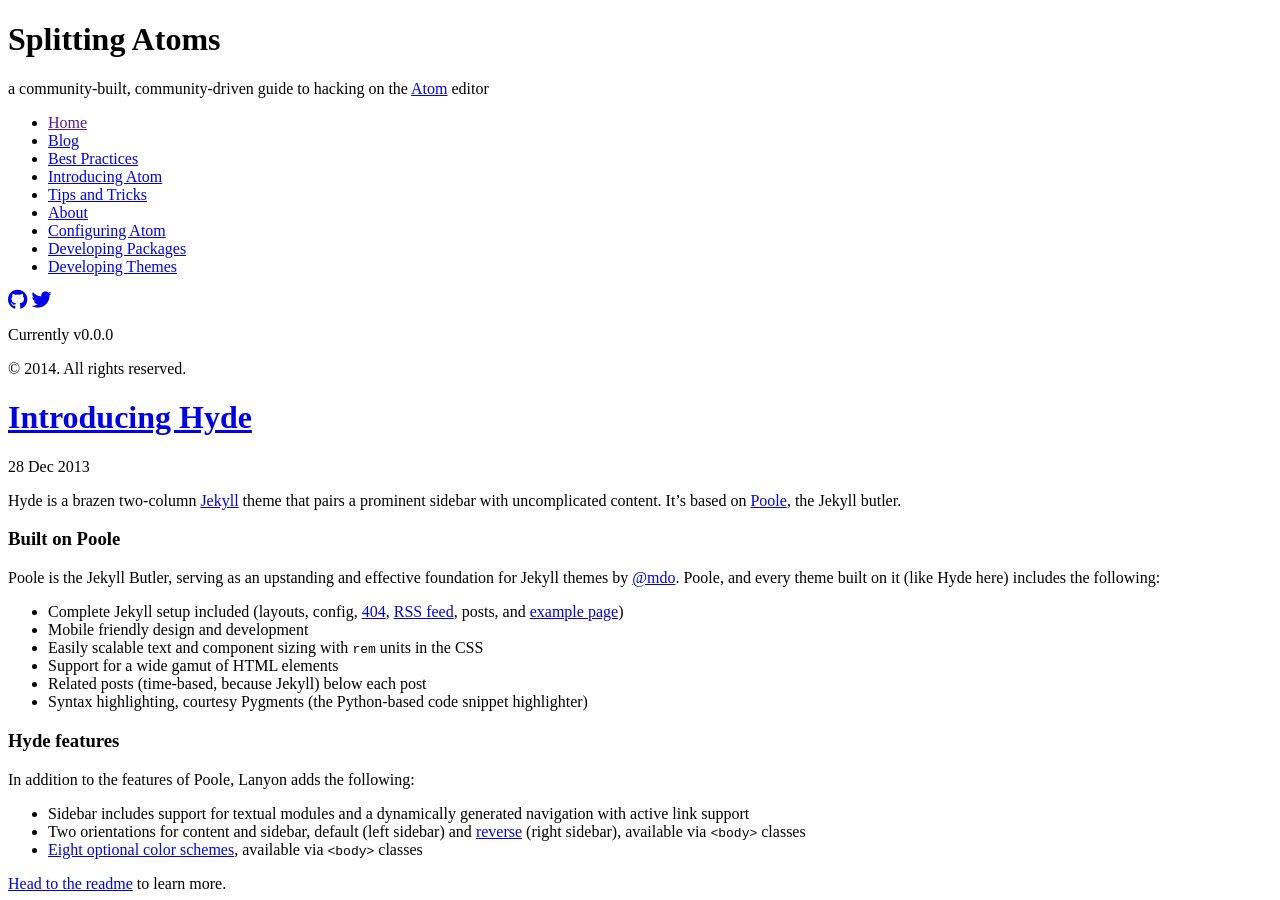
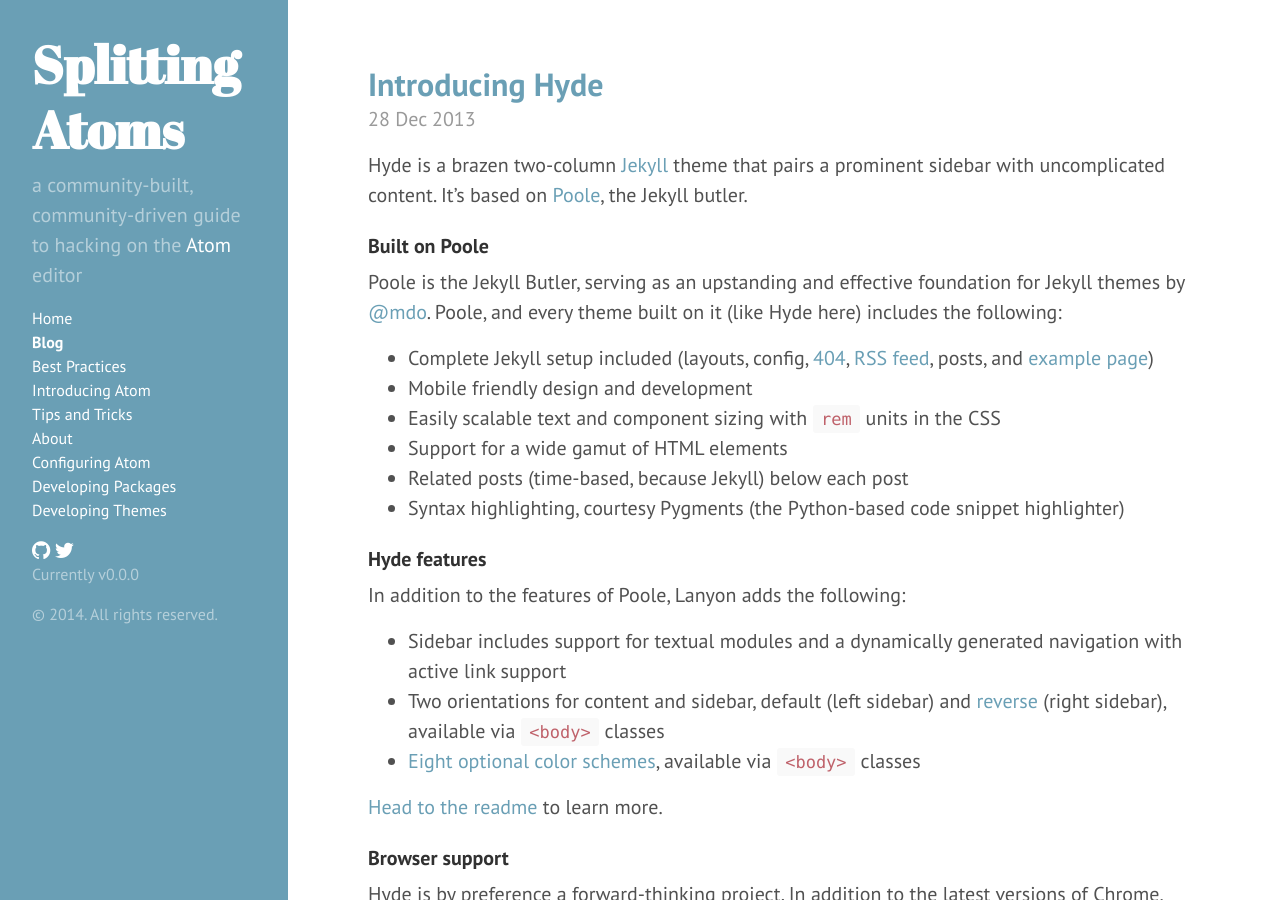
Before and after one commit to jbranchaud/splitting-atoms, a Jekyll site: the page built from blog/index.html, in a window 1280 px wide and 900 px high. Built offline with Jekyll 4.4.1, drawn with Linux system fonts in a browser that asks for light colours; nearby versions of some CDN libraries; library files that are not in the unit come from our copies; Markdown is read by kramdown in place of the engine named in the settings; the list of posts is cut into pages by our own code.

Commit message:
Setting the github pages URL as the baseurl and then adding absolute path slashes everywhere. Now locally it can be run with --baseurl=. This solution is based off of http://stackoverflow.com/questions/14322329/site-root-github-pages-vs-jekyll-server

```diff
--- a/_config.yml
+++ b/_config.yml
@@ -2,7 +2,7 @@
 markdown:         redcarpet
 pygments:         true
 
-baseurl:          ""
+baseurl:          "http://jbranchaud.github.io/splitting-atoms"
 
 # Permalinks
 #permalink:        pretty
--- a/_includes/head.html
+++ b/_includes/head.html
@@ -14,17 +14,17 @@
   </title>
 
   <!-- CSS -->
-  <link rel="stylesheet" href="{{ site.baseurl }}bower_components/font-awesome-css/css/font-awesome.css">
-  <link rel="stylesheet" href="{{ site.baseurl }}public/css/poole.css">
-  <link rel="stylesheet" href="{{ site.baseurl }}public/css/syntax.css">
-  <link rel="stylesheet" href="{{ site.baseurl }}public/css/hyde.css">
-  <link rel="stylesheet" href="{{ site.baseurl }}public/css/main.css">
+  <link rel="stylesheet" href="{{ site.baseurl }}/bower_components/font-awesome-css/css/font-awesome.css">
+  <link rel="stylesheet" href="{{ site.baseurl }}/public/css/poole.css">
+  <link rel="stylesheet" href="{{ site.baseurl }}/public/css/syntax.css">
+  <link rel="stylesheet" href="{{ site.baseurl }}/public/css/hyde.css">
+  <link rel="stylesheet" href="{{ site.baseurl }}/public/css/main.css">
   <link rel="stylesheet" href="http://fonts.googleapis.com/css?family=PT+Sans:400,400italic,700|Abril+Fatface">
 
   <!-- Icons -->
-  <link rel="apple-touch-icon-precomposed" sizes="144x144" href="{{ site.baseurl }}public/apple-touch-icon-144-precomposed.png">
-                                 <link rel="shortcut icon" href="{{ site.baseurl }}public/favicon.ico">
+  <link rel="apple-touch-icon-precomposed" sizes="144x144" href="{{ site.baseurl }}/public/apple-touch-icon-144-precomposed.png">
+                                 <link rel="shortcut icon" href="{{ site.baseurl }}/public/favicon.ico">
 
   <!-- RSS -->
-  <link rel="alternate" type="application/rss+xml" title="RSS" href="{{ site.baseurl }}atom.xml">
+  <link rel="alternate" type="application/rss+xml" title="RSS" href="{{ site.baseurl }}/atom.xml">
 </head>
--- a/_includes/sidebar.html
+++ b/_includes/sidebar.html
@@ -7,10 +7,10 @@
 
     <ul class="sidebar-nav">
       <li class="sidebar-nav-item{% if page.title == "Home" %} active{% endif %}">
-        <a href="{{ site.baseurl }}">Home</a>
+        <a href="{{ site.baseurl }}/">Home</a>
       </li>
       <li class="sidebar-nav-item{% if page.title == "Blog" %} active{% endif %}">
-        <a href="{{ site.baseurl }}blog/index.html">Blog</a>
+        <a href="{{ site.baseurl }}/blog/">Blog</a>
       </li>
 
       {% comment %}
--- a/blog/index.html
+++ b/blog/index.html
@@ -21,15 +21,15 @@
 
 <div class="pagination">
   {% if paginator.next_page %}
-    <a class="pagination-item older" href="{{ site.baseurl }}page{{paginator.next_page}}">Older</a>
+    <a class="pagination-item older" href="{{ site.baseurl }}/blog/page{{paginator.next_page}}">Older</a>
   {% else %}
     <span class="pagination-item older">Older</span>
   {% endif %}
   {% if paginator.previous_page %}
     {% if paginator.page == 2 %}
-      <a class="pagination-item newer" href="{{ site.baseurl }}">Newer</a>
+      <a class="pagination-item newer" href="{{ site.baseurl }}/blog/">Newer</a>
     {% else %}
-      <a class="pagination-item newer" href="{{ site.baseurl }}page{{paginator.previous_page}}">Newer</a>
+      <a class="pagination-item newer" href="{{ site.baseurl }}/blog/page{{paginator.previous_page}}">Newer</a>
     {% endif %}
   {% else %}
     <span class="pagination-item newer">Newer</span>
```
